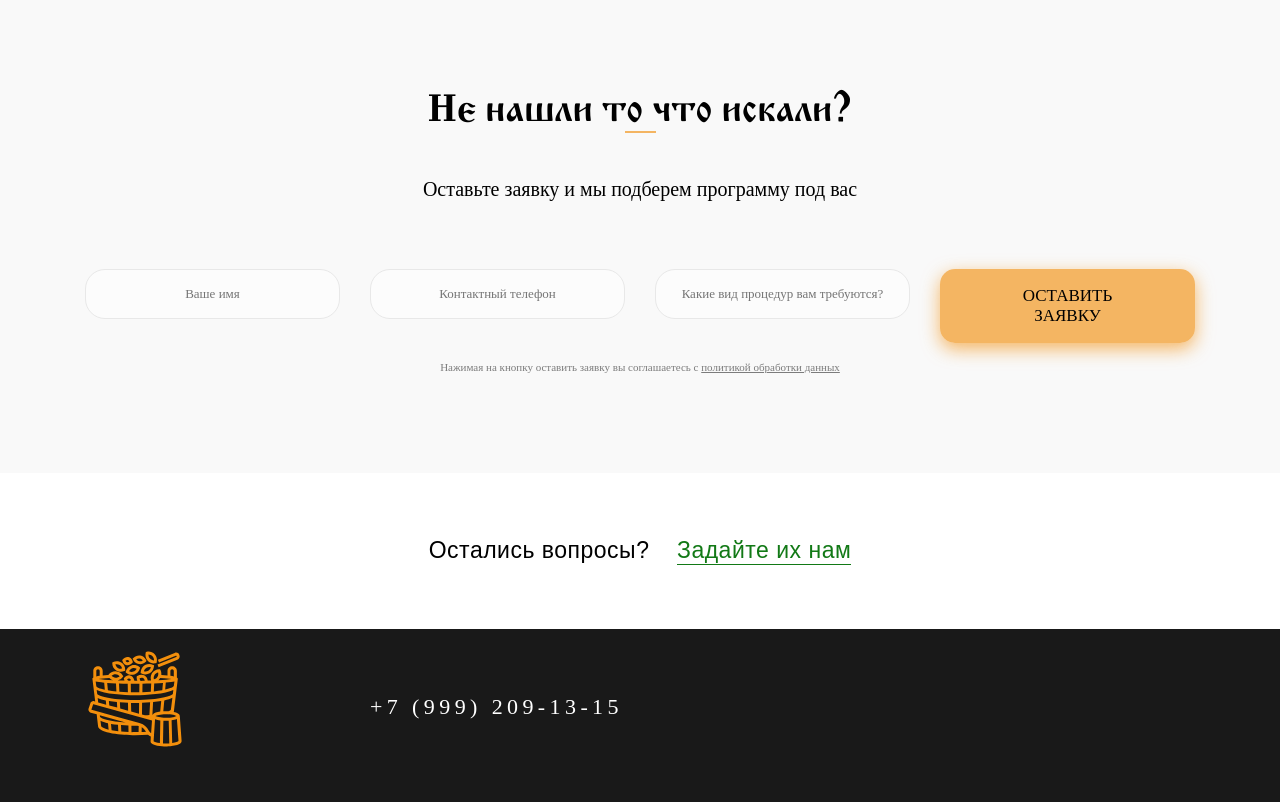
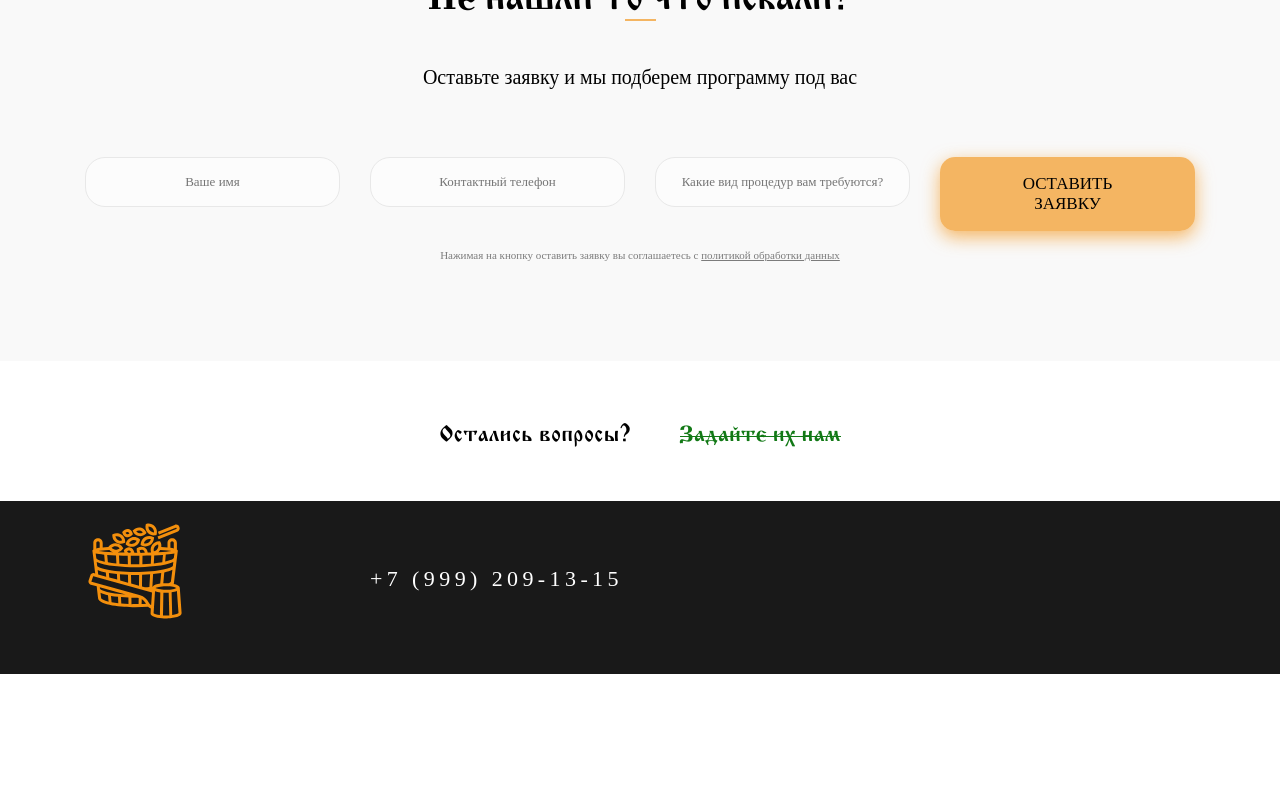
Before and after one commit to SoerEighty8/SoerEighty8.github.io, a PHP site: page / in a window 1280 px wide. Shown: the part 2839-3641 px from the top of the page. After the commit the page ends 3513 px from the top, so only its background shows below. Run offline with PHP 8.4, Linux system fonts and the light colour scheme; some libraries are stand-ins or nearby versions; some web fonts are replaced.

Commit message:
Update style.css

```diff
--- a/css/style.css
+++ b/css/style.css
@@ -654,7 +654,7 @@ button {
   margin-top: -6px;
   margin-bottom: 30px;
   padding: 20px;
-  font-family: 'CyrillicOld';
+  font-family: 'CyrillicOldBold';
   font-weight: normal;
   font-size: 40px;
   color: #ffffff;
@@ -959,7 +959,7 @@ button {
 
 .feedback {
   padding: 64px 0;
-  font-family: 'CyrillicOld', arial;
+  font-family: 'CyrillicOldBold', arial;
 }
 
 .feedback-text {
```
